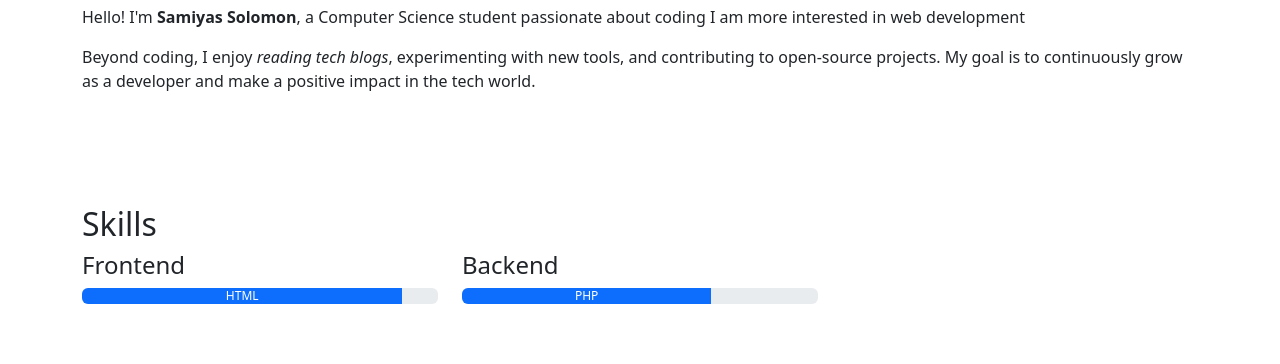
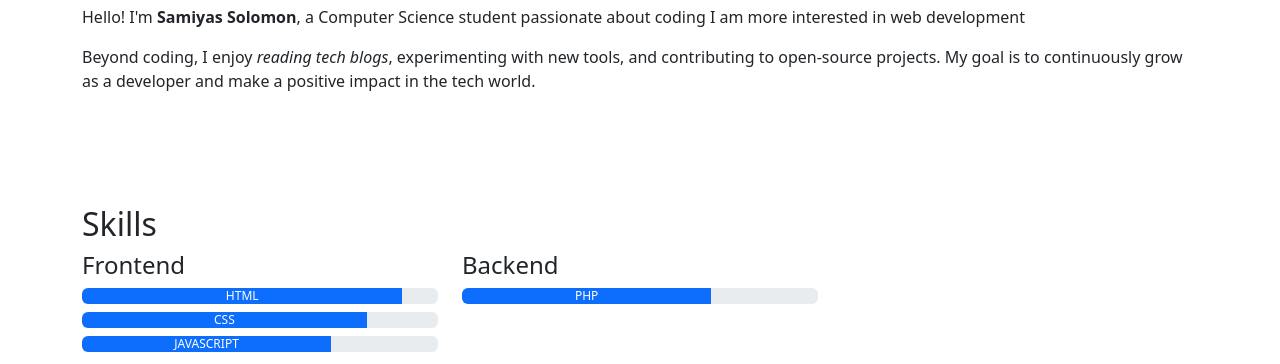
Before and after one commit to sami2995/personal-portfolio, a plain HTML site: page index.html in a window 1280 px wide. Shown: the part 588-952 px from the top of the page. Drawn offline with nearby package versions, Linux system fonts and the light colour scheme.

Commit message:
updated skills section

```diff
--- a/index.html
+++ b/index.html
@@ -51,7 +51,16 @@
         <h4>Frontend</h4>
         <div class="progress mb-2">
           <div class="progress-bar" style="width: 90%">HTML</div>
+
         </div>
+        <div class="progress mb-2">
+            <div class="progress-bar" style="width: 80%">CSS</div>
+
+          </div>
+          <div class="progress mb-2">
+            <div class="progress-bar" style="width: 70%">JAVASCRIPT</div>
+
+          </div>
       </div>
       <div class="col-md-4">
         <h4>Backend</h4>
```
